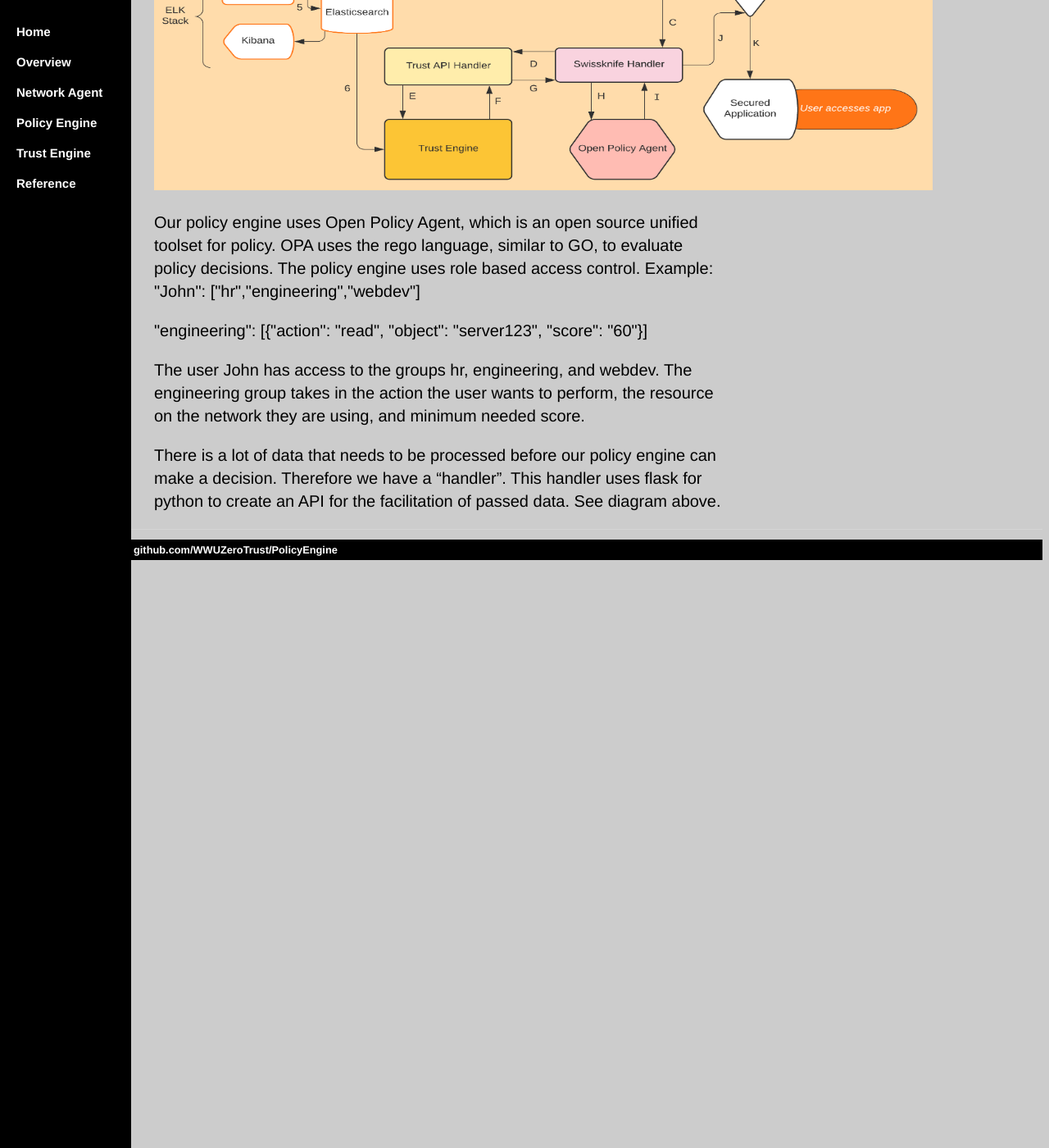
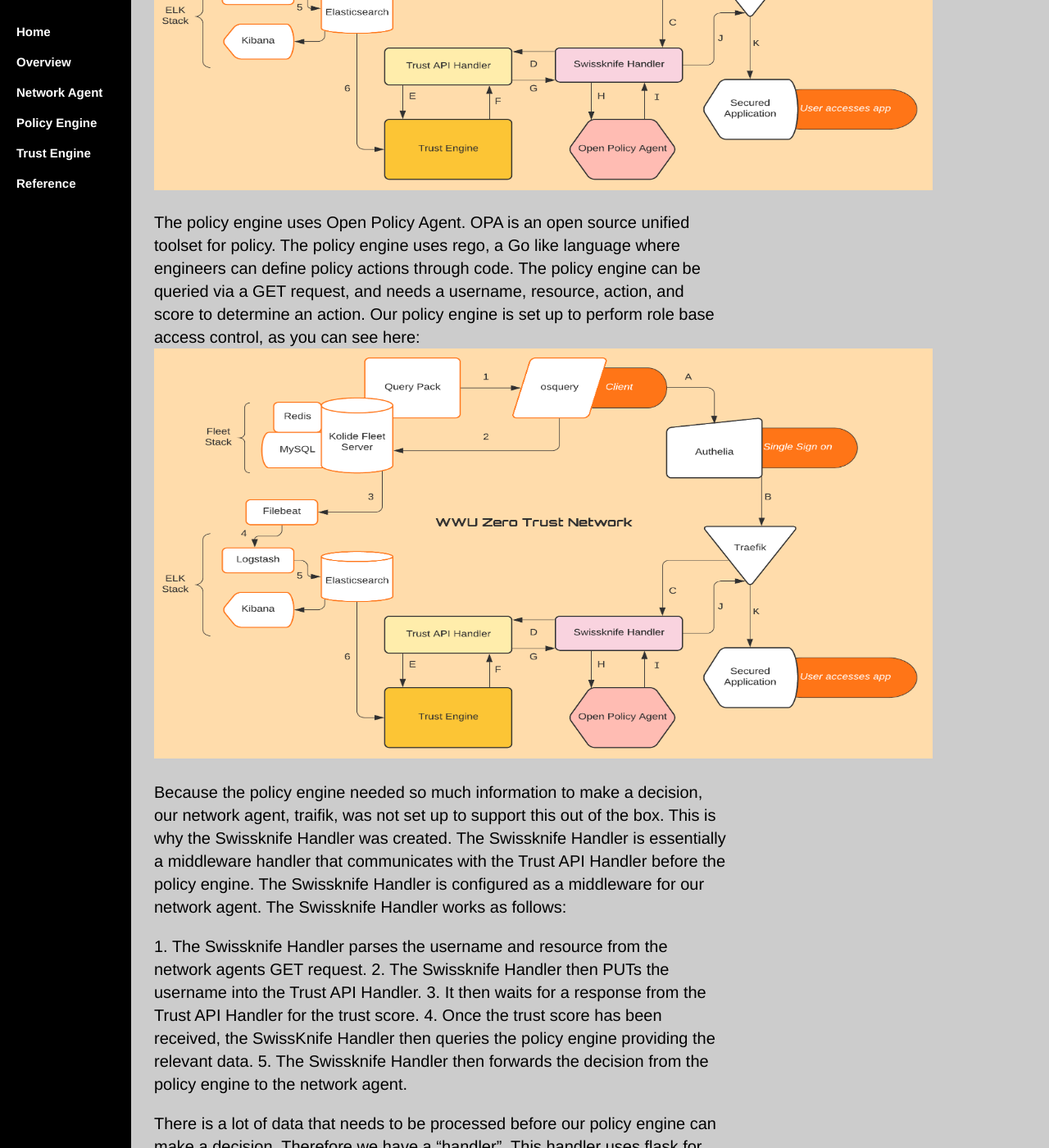
Before and after one commit to WWUZeroTrust/WWUZeroTrust.github.io, a Jekyll site: the page PolicyEngine/index.html, which Jekyll copies as it is, in a window 1280 px wide and 1400 px high, scrolled down 367 px. Shown: the whole window at 82% size. Built offline with Jekyll 4.4.1, drawn with Linux system fonts in a browser that asks for light colours.

Commit message:
Update index.html

```diff
--- a/PolicyEngine/index.html
+++ b/PolicyEngine/index.html
@@ -116,10 +116,15 @@
 	<h1>Policy Engine</h1>
 
 <img src="/image/Flowchart_OPA_Handlers.png" alt="hi" class="inline" height="500" width="950"/>
-<p>Our policy engine uses Open Policy Agent, which is an open source unified toolset for policy. OPA uses the rego language, similar to GO, to evaluate policy decisions. The policy engine uses role based access control. Example:<br>
-"John": ["hr","engineering","webdev"]</p>
-<p>"engineering": [{"action": "read",  "object": "server123", "score": "60"}]</p>
-<p>The user John has access to the groups hr, engineering, and webdev. The engineering group takes in the action the user wants to perform, the resource on the network they are using, and minimum needed score.</p>
+<p>The policy engine uses Open Policy Agent. OPA is an open source unified toolset for policy. The policy engine uses rego, a Go like language where engineers can define policy actions through code. The policy engine can be queried via a GET request, and needs a username, resource, action, and score to determine an action. Our policy engine is set up to perform role base access control, as you can see here:<br>
+<img src="/image/Flowchart_OPA_Handlers.png" alt="hi" class="inline" height="500" width="950"/>
+<p>Because the policy engine needed so much information to make a decision, our network agent, traifik, was not set up to support this out of the box. This is why the Swissknife Handler was created. The Swissknife Handler is essentially a middleware handler that communicates with the Trust API Handler before the policy engine. The Swissknife Handler is configured as a middleware for our network agent. The Swissknife Handler works as follows:</p>
+<p>1.	The Swissknife Handler parses the username and resource from the network agents GET request.
+2.	The Swissknife Handler then PUTs the username into the Trust API Handler.
+3.	It then waits for a response from the Trust API Handler for the trust score.
+4.	Once the trust score has been received, the SwissKnife Handler then queries the policy engine providing the relevant data.
+5.	The Swissknife Handler then forwards the decision from the policy engine to the network agent.
+</p>
 
 <p>There is a lot of data that needs to be processed before our policy engine can make a decision. Therefore we have a “handler”. This handler uses flask for python to create an API for the facilitation of passed data. See diagram above.</p>
 
```
